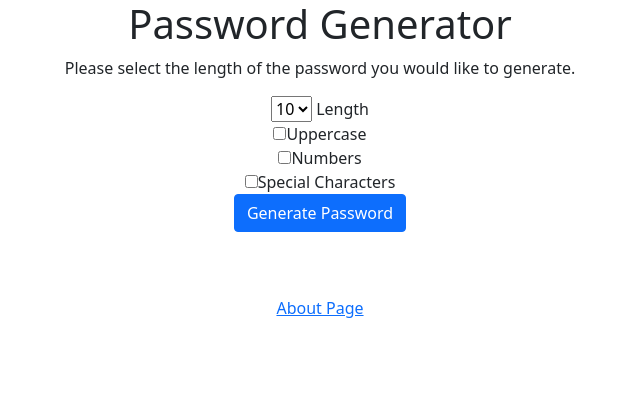
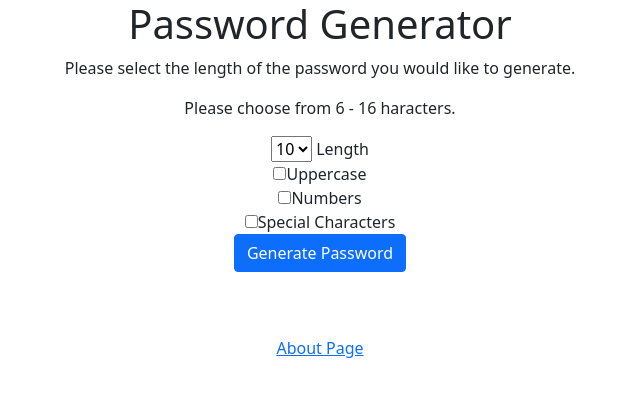
Before and after one commit to cameron-stock/password_generator, a Django app: page / in a window 1280 px wide. Shown: the top 397 px of the page, without its empty margins (320-960 px from the left). Run offline with Django 3.2, Linux system fonts and the light colour scheme.

Commit message:
added instructions for users

```diff
--- a/generator/templates/generator/home.html
+++ b/generator/templates/generator/home.html
@@ -3,6 +3,7 @@
 <div class="container text-center">
 <h1>Password Generator</h1>
 <p>Please select the length of the password you would like to generate.</p>
+<p>Please choose from 6 - 16 haracters.</p>
 
 <form action="password">
  <select name="length">
```
